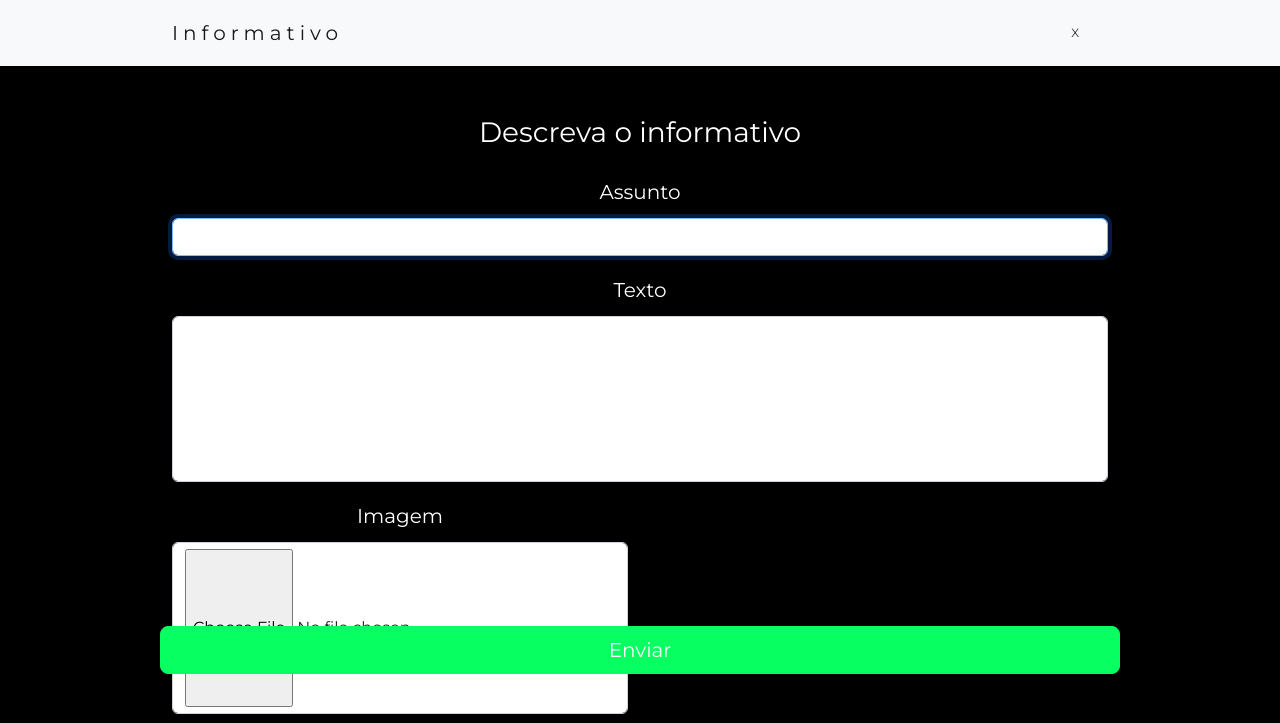
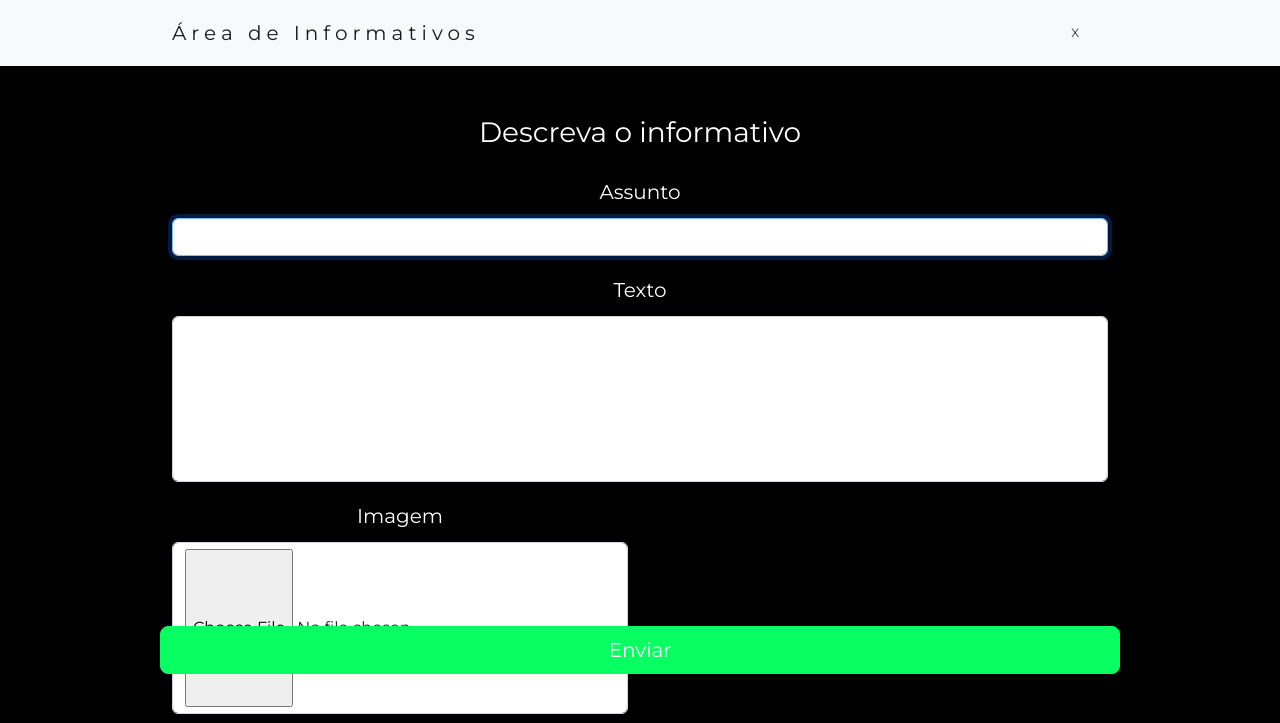
Before and after one commit to sistemasaquarema/sistemapredio2024, a PHP site: page /informativos_edicao.php in a window 1280 px wide. Shown: the top 723 px of the page. Run offline with PHP 8.4, Linux system fonts and the light colour scheme.

Commit message:
Edita nome cabeçalho

```diff
--- a/informativos_edicao.php
+++ b/informativos_edicao.php
@@ -31,7 +31,7 @@
     <button class="navbar-toggler" type="button" data-bs-toggle="collapse" data-bs-target="#navbarCollapse" aria-controls="navbarCollapse" aria-expanded="false" aria-label="Toggle navigation">
         <span class="navbar-toggler-icon"></span>
       </button>
-      <a class="navbar-brand" href="#">Informativo</a>
+      <a class="navbar-brand" href="#">Área de Informativos</a>
     </div>
     <div class="collapse navbar-collapse" id="navbarCollapse">
         <ul class="nav navbar-nav d-flex justify-content-end" id="links">
```
